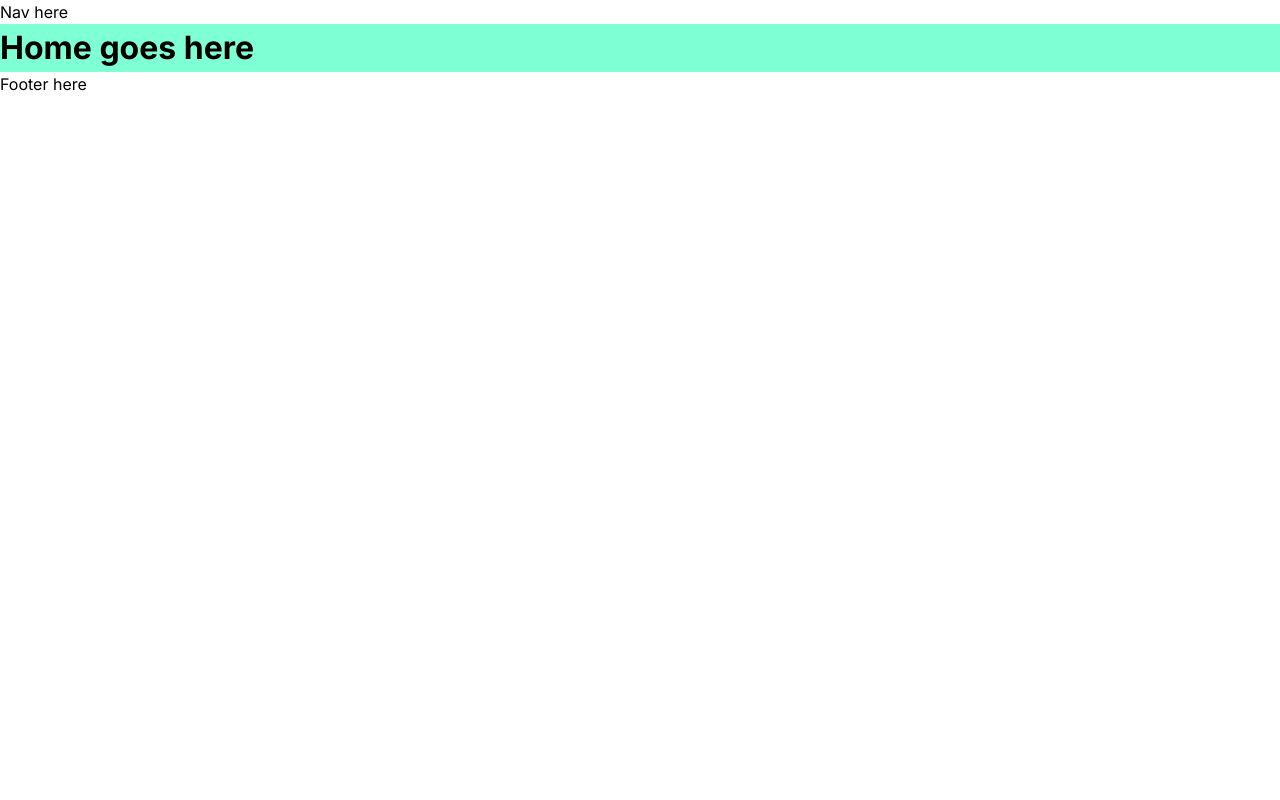
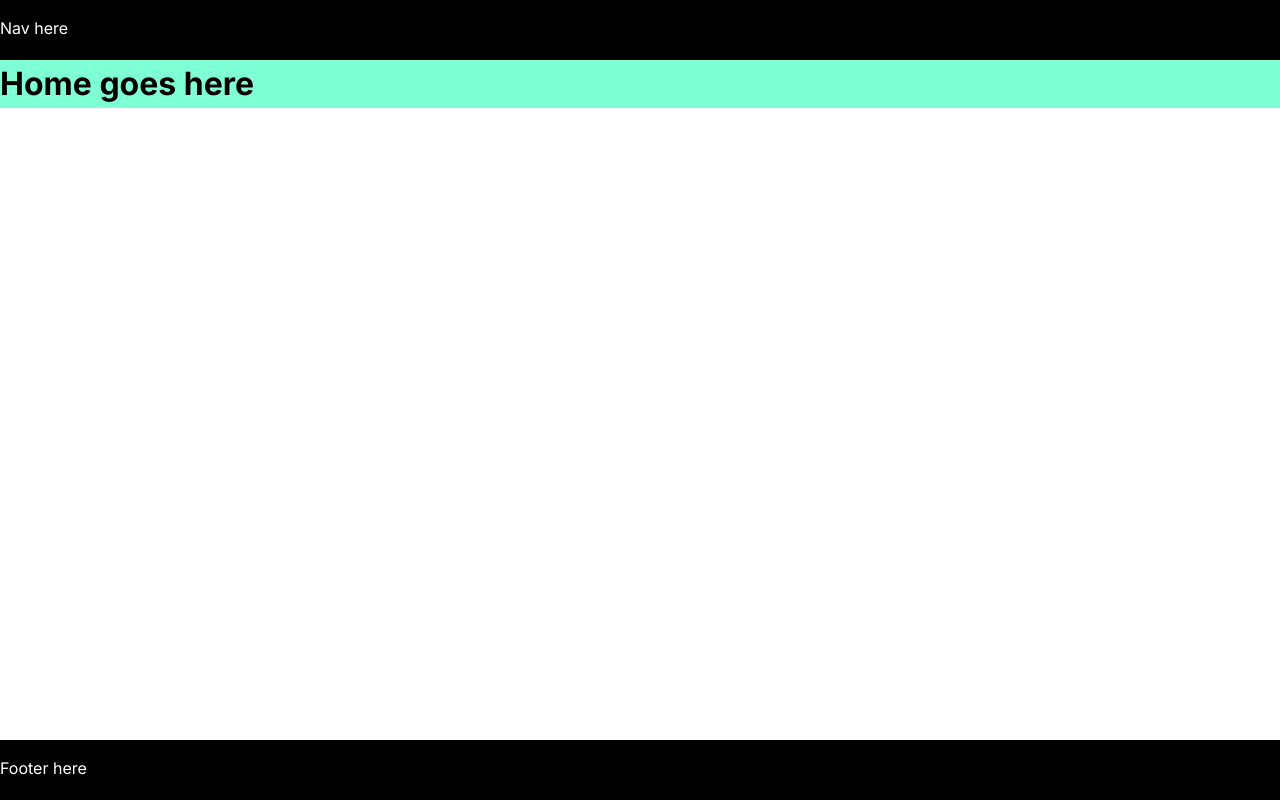
Before and after one commit to Exemption6877/odin-shopping-cart, a React (Vite) app: page / in a window 1280 px wide. Built offline with nearby package versions, Linux system fonts and the light colour scheme.

Commit message:
Place navbar and footer at top,bot

```diff
--- a/src/components/App.jsx
+++ b/src/components/App.jsx
@@ -1,13 +1,16 @@
 import { Outlet } from "react-router-dom";
+import styles from "./App.module.css";
 
 function App() {
   // I will put footer, topnavbar here
   return (
-    <>
-      <nav>Nav here</nav>
-      <Outlet />
-      <footer>Footer here</footer>
-    </>
+    <div className={styles.app}>
+      <nav className={styles.nav}>Nav here</nav>
+      <main className={styles.main}>
+        <Outlet />
+      </main>
+      <footer className={styles.footer}>Footer here</footer>
+    </div>
   );
 }
 
--- a/src/components/App.module.css
+++ b/src/components/App.module.css
@@ -0,0 +1,19 @@
+.footer,
+.nav {
+  display: flex;
+  padding: 16px 0;
+  flex-shrink: 0;
+  height: 60px;
+  background-color: rgb(0, 0, 0);
+  color: white;
+}
+
+.main {
+  flex: 1;
+}
+
+.app {
+  display: flex;
+  flex-direction: column;
+  height: 100vh;
+}
--- a/src/styles/globals.css
+++ b/src/styles/globals.css
@@ -7,4 +7,10 @@
 html,
 body {
   font-family: var(--font-main);
+  height: 100%;
 }
+
+body {
+  display: flex;
+  flex-direction: column;
+}
```
